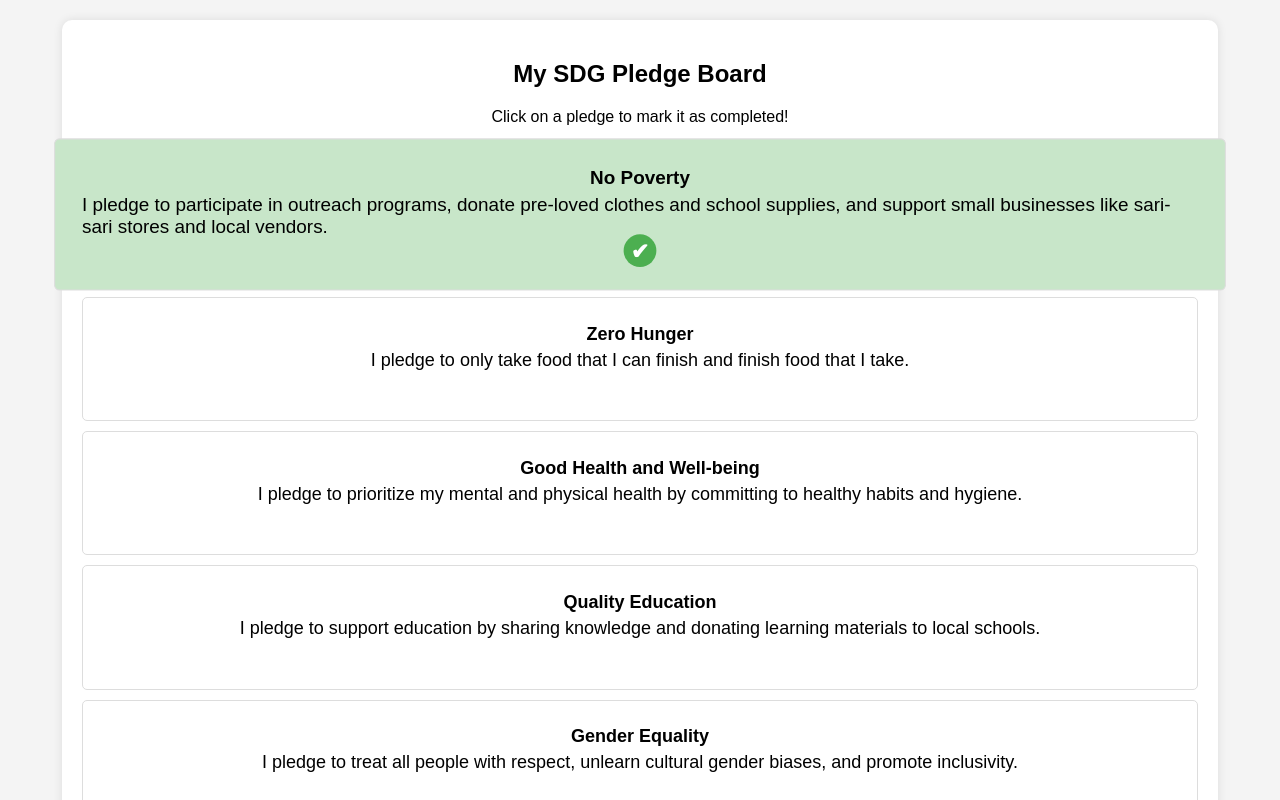
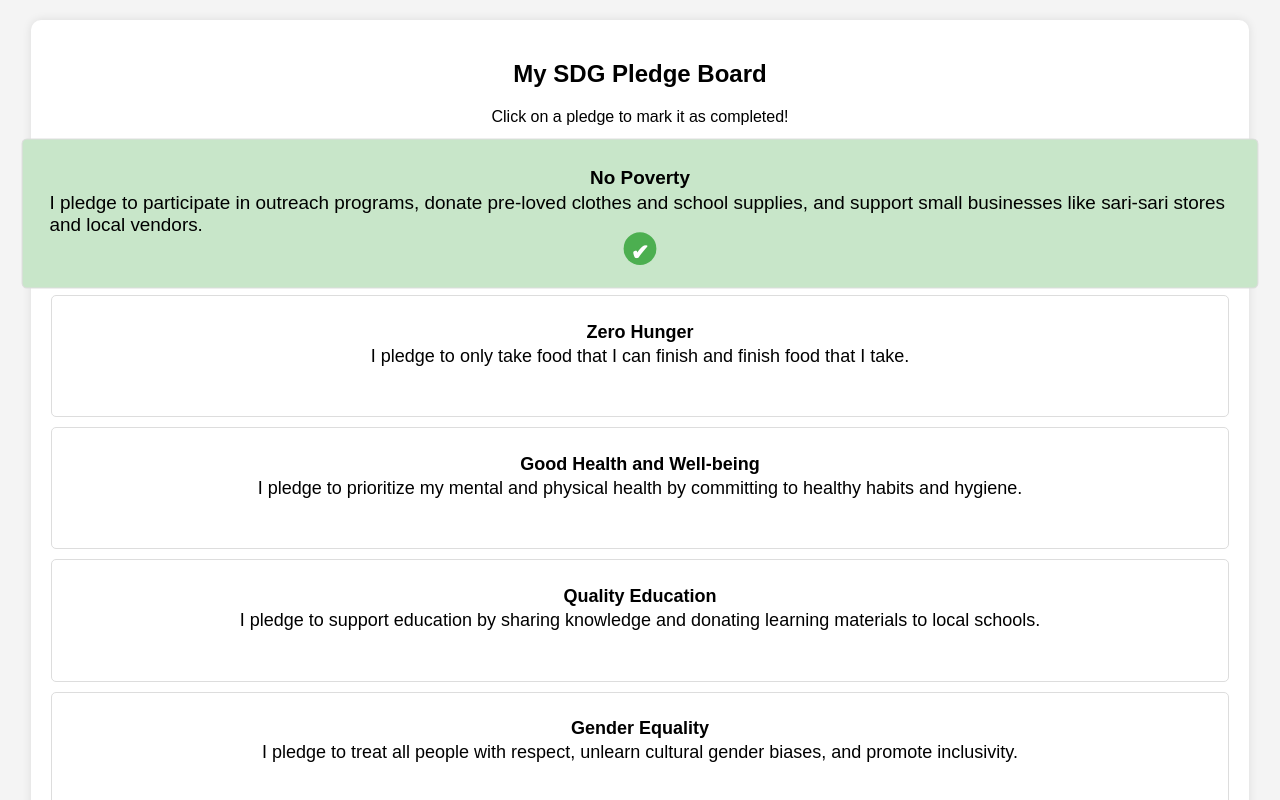
Before and after one commit to carlsanjos3e/SANJOSE_SDGPledge, a plain HTML site: page index.html in a window 1280 px wide. Both pictures are taken after a click on the element 640 px from the left and 214 px from the top of the page. Shown: the top 800 px of the page. Drawn offline with Linux system fonts and the light colour scheme.

Commit message:
Update index.html

```diff
--- a/index.html
+++ b/index.html
@@ -13,7 +13,7 @@
             text-align: center;
         }
         .container {
-            max-width: 90%;
+            max-width: 95%;
             margin: auto;
             background: white;
             padding: 20px;
@@ -49,7 +49,7 @@
             background-color: #4caf50;
             border-radius: 50%;
             display: flex;
-            align-items: center;
+            align-items: end;
             justify-content: center;
             font-size: clamp(12px, 1.5vw, 16px);
             color: white;
@@ -63,7 +63,7 @@
         }
         .pledge-title {
             font-weight: bold;
-            margin-bottom: 5px;
+            margin-bottom: 3px;
         }
     </style>
 </head>
```
